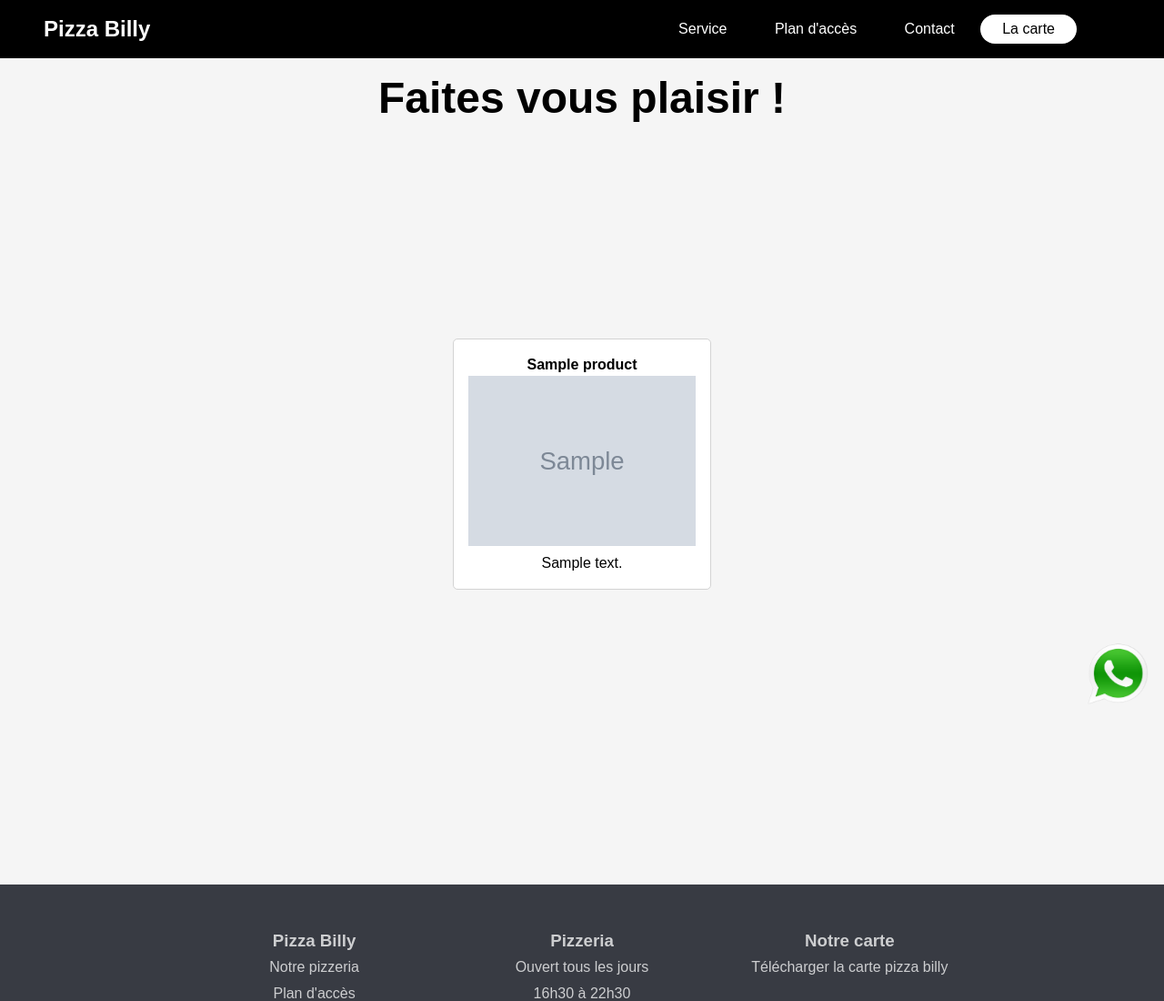
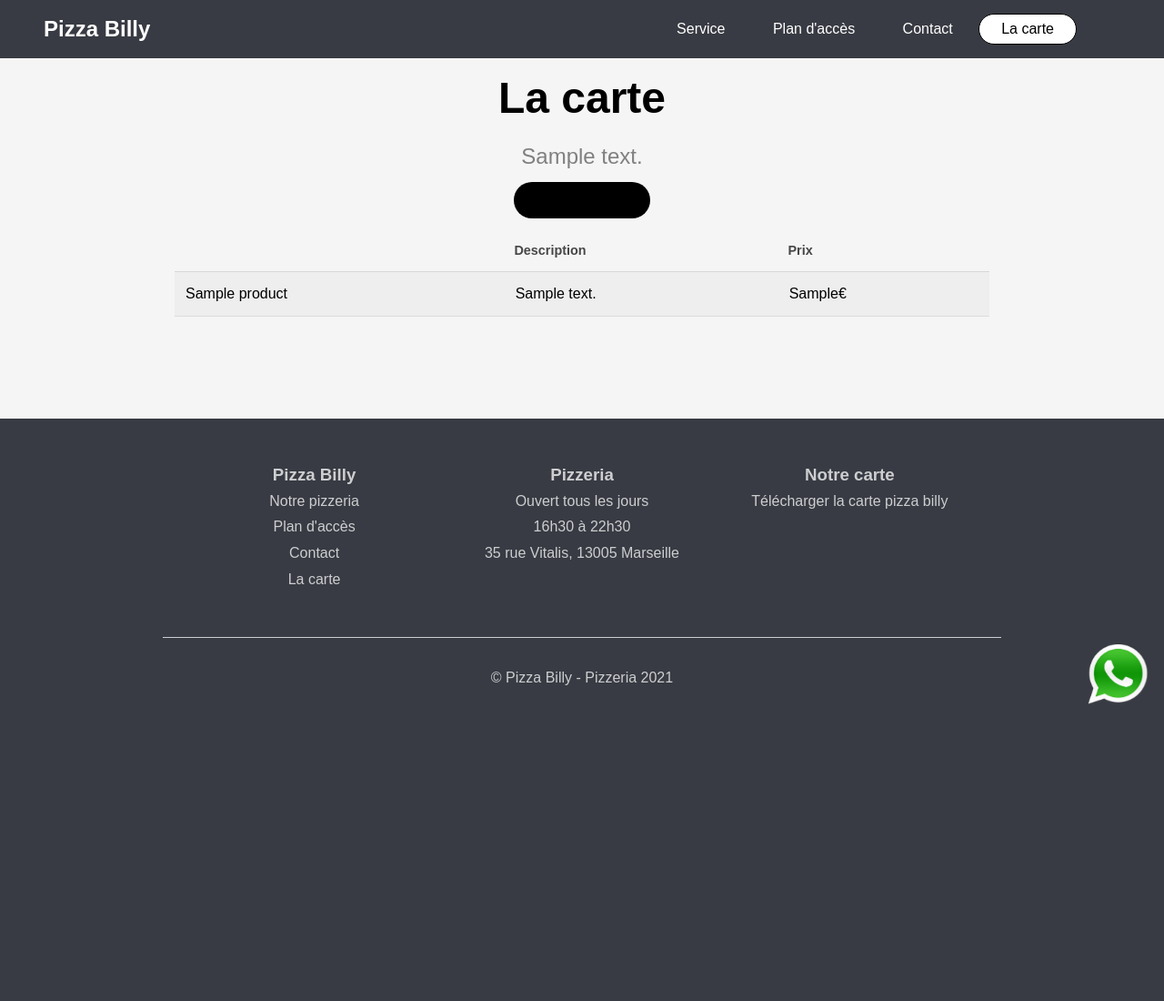
Before and after one commit to techmindconsulting/pizza-website-php, a PHP site: page /carte.php?product-type-id=1 in a window 1280 px wide. Shown: the top 1100 px of the page at 91% size. After the commit the page ends 774 px from the top, so only its background shows below. Run offline with PHP 8.4, Linux system fonts and the light colour scheme; tables that the repository leaves empty hold one stand-in row (values such as "Sample post"); grey boxes marked "Sample" are stand-in pictures.

Commit message:
udpate product page

```diff
--- a/assets/css/style.css
+++ b/assets/css/style.css
@@ -37,7 +37,7 @@
     height: 40px;
     padding: 0.45rem;
     border-radius: 20px;
-    transition-duration: 0.6s;
+    transition-duration: 0.4s;
     text-align: center;
     font-size: 1.25rem;
 }
@@ -57,7 +57,7 @@
     height: 40px;
     padding: 0.45rem;
     border-radius: 20px;
-    transition-duration: 1s;
+    transition-duration: 0.4s;
     text-align: center;
     border: none;
     cursor: pointer;
@@ -66,6 +66,7 @@
 .black-button:hover {
     background-color: white;
     color: black;
+    border: 1px solid black;
 }
 
 .whatsapp-button {
@@ -137,7 +138,7 @@
     top: 0px;
     padding: 0 3rem;
     width: 100%;
-    background-color: black;
+    background-color: #383b43;
     height: 4rem;
     display: flex;
     justify-content: space-between;
@@ -170,9 +171,10 @@
     color: black;
 }
 
-.header .topbar ul li .active {
+.header .topbar ul li .active, ul.product-types-links li a.active  {
     background-color: white;
     color: black;
+    border: 1px solid black;
 }
 
 /** Header Banner **/
@@ -269,7 +271,9 @@
     border-radius: 5px;
     border: 1px solid lightgrey;
     padding: 1rem;
-    flex: 0 0 250px; /* raccourci de flex-grow flex-shrink et flex-basis */
+    width: 300px;
+    height: 275px;
+    flex: 0 0 auto; /* raccourci de flex-grow flex-shrink et flex-basis */
     box-shadow: none;
 }
 
@@ -378,8 +382,6 @@
     width: 72%;
     color: #cdced0;
 }
-
-
 
 @media screen and (max-width: 900px) {
     .red-button {
@@ -509,3 +511,41 @@
         width: 40px;
     }
 }
+
+table {
+    width: 100%;
+    border-collapse: collapse;
+    margin: 0 0 2em 0;
+}
+
+table th {
+    color: #474747;
+    font-size: 0.9em;
+    font-weight: 700;
+    padding: 0 0.75em 0.75em 0.75em;
+    text-align: left;
+}
+
+table tbody tr {
+    border: solid 1px rgba(144, 144, 144, 0.25);
+    border-left: 0;
+    border-right: 0;
+}
+
+table tbody tr:nth-child(odd) {
+    background-color: rgba(144, 144, 144, 0.075);
+}
+
+table tbody td {
+    padding: 0.75rem 0.75rem;
+    text-align: left;
+
+}
+
+ul.product-types-links {
+    list-style-type: none;
+}
+
+ul.product-types-links li {
+    display: inline-block;
+}
--- a/src/includes/section/product.php
+++ b/src/includes/section/product.php
@@ -1,23 +1,45 @@
 <section class="service wrapper background-grey">
     <div class="container">
-        <h2>Faites vous plaisir !</h2>
-        <div class="cards products">
+        <h2>La carte</h2>
+        <p><?= getProductTypeDescription($_GET['product-type-id']); ?></p>
+        <p>
+            <ul class="product-types-links">
+
+                <?php
+                    $productTypes = getProductTypes();
+                    foreach($productTypes as $productType) {
+                        $linkProductType = 'carte.php?product-type-id='. $productType['id']; ?>
+                        <li><a class="black-button <?php if ($_GET['product-type-id'] === $productType['id']) echo 'active'; ?>" href="<?= $linkProductType ?>"><?= $productType['type'] ?></a></li>
+                <?php  } ?>
+                </li>
+            </ul>
+        </p>
+        <div class="table-wrapper">
+            <table>
+                <thead>
+                    <tr>
+                        <th></th>
+                        <th>Description</th>
+                        <th>Prix</th>
+                    </tr>
+                </thead>
+                <tbody>
             <?php
                 $products = getProducts($_GET['product-type-id']);
 
                 if (!empty($products)) {
                     foreach($products as $product) {
                         ?>
-                                <div class="card product">
-                                    <h4 class="product-type"><?= $product['name']; ?></h4>
-                                <figure>
-                                    <img src="<?= $product['image'] ?>" alt="<?= $product['description']; ?>" width="250">
-                                    <figcaption><?= $product['description'] ?></figcaption>
-                                </figure>
+                        <tr>
+                            <td><?= $product['name']; ?></td>
+                            <td><?= $product['description']; ?></td>
+                            <td><?= $product['price']; ?>€</td>
+                        </tr>
 
-                                </div>
             <?php   }   ?>
-        <?php   } ?>
+        <?php   }  ?>
+                </tbody>
+        </table>
         </div>
     </div>
 </section>
--- a/src/includes/section/product_type.php
+++ b/src/includes/section/product_type.php
@@ -12,7 +12,10 @@
                 <a href="<?= $linkProductType ?>">
                     <div class="card product">
                         <h4 class="product-type"><?= $productType['type']; ?></h4>
+                        <figure>
                         <img src="<?= $productType['image']; ?>" alt="<?= $productType['description']; ?>" width="250">
+                        <figcaption><?= $productType['description']; ?></figcaption>
+                        </figure>
                     </div>
                 </a>
             <?php } ?>
--- a/src/includes/section/service.html
+++ b/src/includes/section/service.html
@@ -15,6 +15,6 @@
                 <p class="detail">Fromage ou anchois ou 1 boisson offerte</p>
             </div>
         </div>
-        <a class="red-button" href="#">Voir la carte</a>
+        <a class="red-button" href="carte.php">Voir la carte</a>
     </div>
 </section>
--- a/src/scripts/function.php
+++ b/src/scripts/function.php
@@ -32,6 +32,17 @@
     $statement->setFetchMode(PDO::FETCH_ASSOC);
 
     return $statement->fetchAll();
+}
+
+function getProductTypeDescription(int $productTypeId) : string
+{
+    global $connexion;
+    $statement = $connexion->prepare('SELECT description FROM product_type where id = :id');
+    $statement->bindParam(':id', $productTypeId, PDO::PARAM_INT);
+    $statement->execute();
+    $result = $statement->fetch();
+
+    return $result['description'];
 }
 
 /**
```
